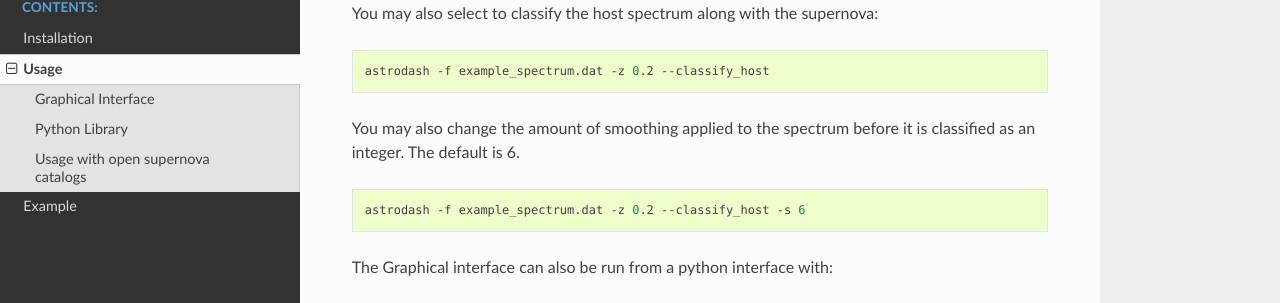
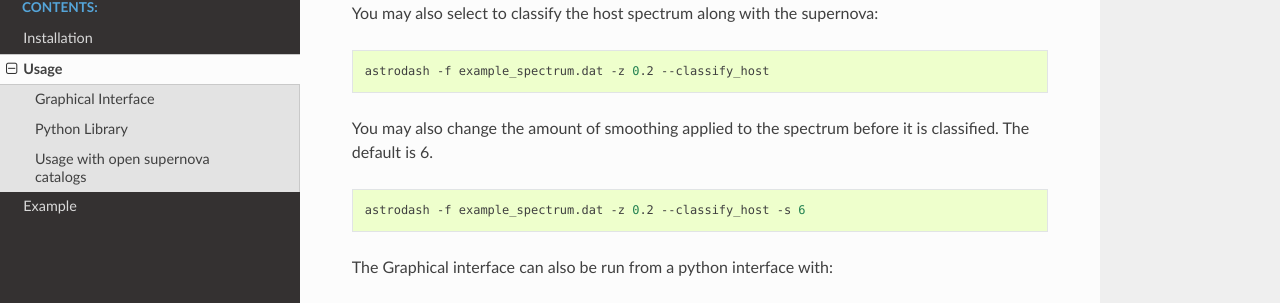
Before and after one commit to daniel-muthukrishna/astrodash, a Sphinx documentation site: the page built from docs/usage.rst, in a window 1280 px wide and 900 px high, scrolled down 443 px. Shown: the part 139-442 px from the top of the window. Built offline with Sphinx 7.4.7 and the Read the Docs theme 2.0.0, drawn with Linux system fonts in a browser that asks for light colours.

```diff
--- a/docs/usage.rst
+++ b/docs/usage.rst
@@ -28,7 +28,7 @@
 
     astrodash -f example_spectrum.dat -z 0.2 --classify_host
 
-You may also change the amount of smoothing applied to the spectrum before it is classified as an integer. The default is 6.
+You may also change the amount of smoothing applied to the spectrum before it is classified. The default is 6.
 
 .. code-block:: bash
 
```
